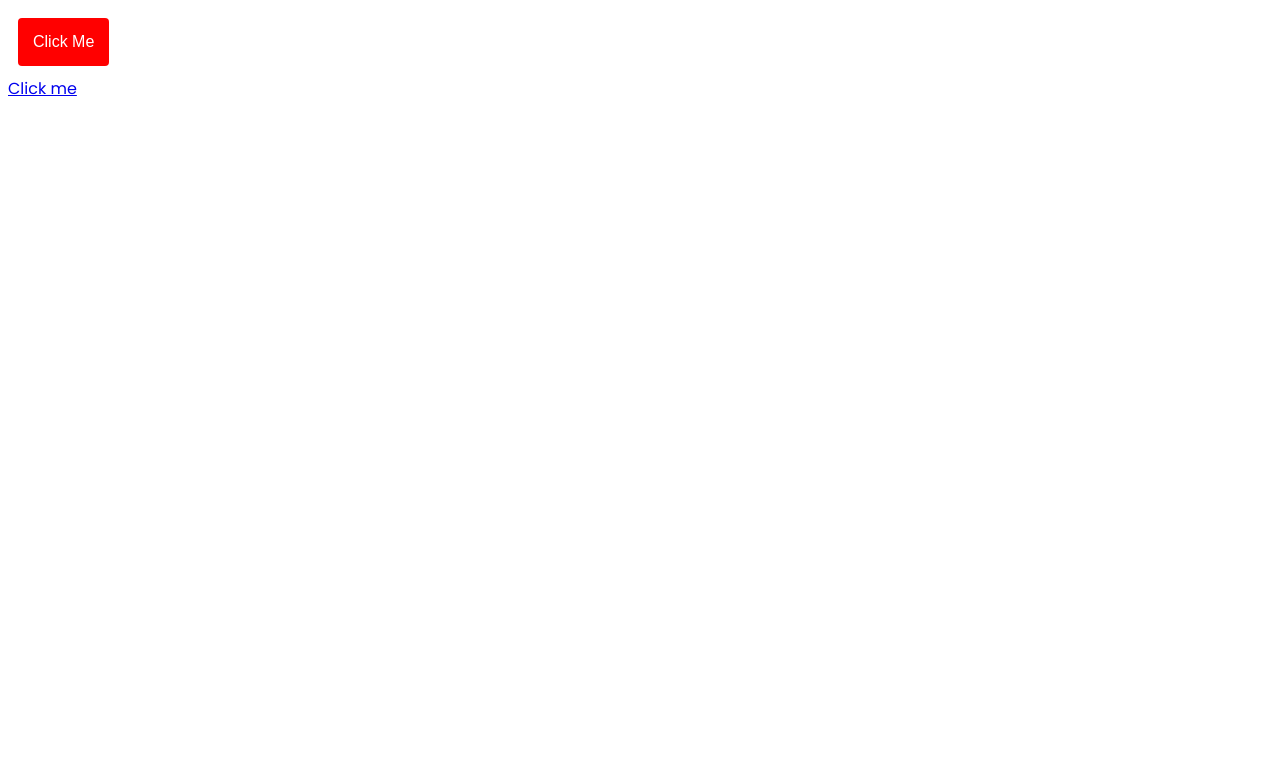
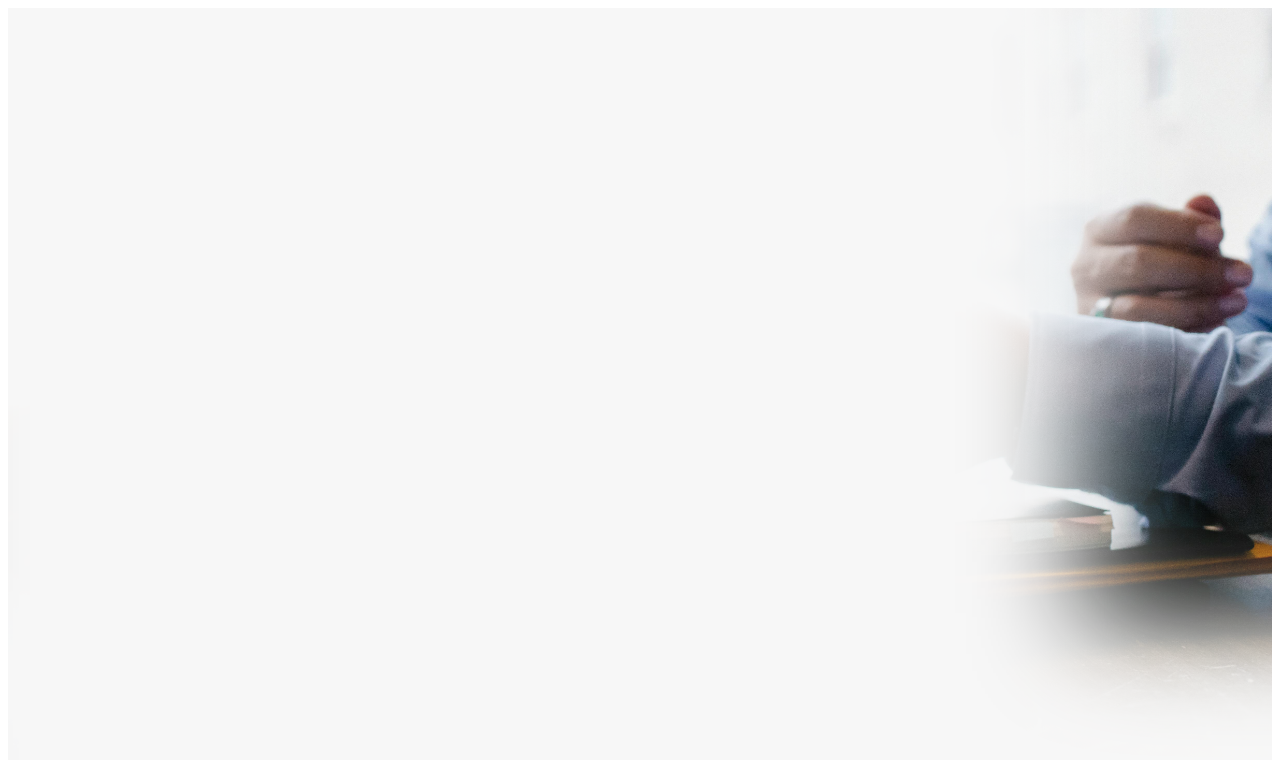
Before and after one commit to mizdebski77/Your-Cv-Maker, a Next.js app: page / in a window 1280 px wide. Shown: the top 760 px of the page. Built offline with nearby package versions, Linux system fonts and the light colour scheme.

Commit message:
Header Image added

```diff
--- a/src/app/common/Navigation/navigation.tsx
+++ b/src/app/common/Navigation/navigation.tsx
@@ -5,14 +5,14 @@ export default function Navigation() {
 
     return (
         <div>
-            <Button
+            {/* <Button
                 text="Click Me"
                 onClick={() => alert('Button clicked!')}
                 padding="15px"
                 margin="10px"
                 background="red"
                 hoverColor="darkred"
-            />
+            /> */}
 
         </div>
     );
--- /dev/null
+++ b/src/app/features/Home/Header/header.tsx
@@ -0,0 +1,9 @@
+import { Wrapper } from "./styledHeader";
+
+export default function Header() {
+    return (
+        <Wrapper>
+
+        </Wrapper>
+    );
+}
--- /dev/null
+++ b/src/app/features/Home/Header/styledHeader.ts
@@ -0,0 +1,10 @@
+import styled from 'styled-components';
+import background from '../../../common/Images/header.jpg';
+
+export const Wrapper = styled.header`
+    background-image: url(${background.src});
+    background-position: center;
+    background-size: cover;
+    box-shadow: inset 1080px -184px 116px 5px #f7f7f7;
+    min-height: 100vh;
+`;
--- a/src/app/page.tsx
+++ b/src/app/page.tsx
@@ -1,8 +1,11 @@
+
+"use client";
+import Header from "./features/Home/Header/header";
 
 export default function Home() {
   return (
     <main>
-      <a href="/about">Click me</a>
+      <Header />
     </main>
   );
 }
```
Also changed, not shown: src/app/common/Images/header.jpg (added).
